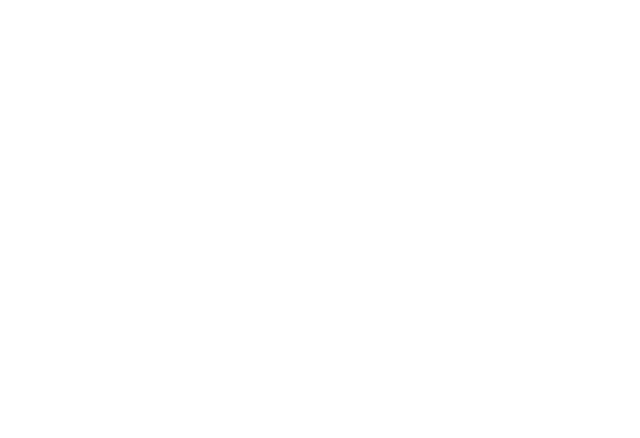
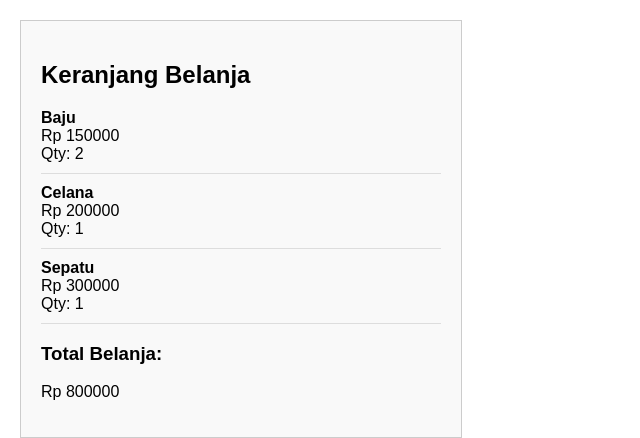
Before and after one commit to ridwansyabani09/FE_Tugas_Besar, a React (Create React App) app: page /cart in a window 1280 px wide. Before the commit this address had no page. Shown: the top 438 px of the page, without its empty margins (0-640 px from the left). Built offline with nearby package versions, Linux system fonts and the light colour scheme.

Commit message:
menambah halaman keranjang belum fix

```diff
--- a/src/App.js
+++ b/src/App.js
@@ -1,20 +1,31 @@
+// App.js
+
 import React from 'react';
 import { BrowserRouter as Router, Routes, Route } from 'react-router-dom';
 import './App.css'; // Import CSS styles
 import Home from './Home'; // Import Home component
 import Login from './Login'; // Import Login component
+import Cart from './Cart'; // Import Cart component
+
 function App() {
+  // Data dummy untuk keranjang belanja
+  const dummyCartItems = [
+    { id: 1, name: 'Baju', price: 150000, quantity: 2 },
+    { id: 2, name: 'Celana', price: 200000, quantity: 1 },
+    { id: 3, name: 'Sepatu', price: 300000, quantity: 1 }
+  ];
+
   return (
     <Router>
       <div className="App">
         <Routes>
           <Route path="/home" element={<Home />} />
           <Route path="/login" element={<Login />} />
+          <Route path="/cart" element={<Cart cartItems={dummyCartItems} />} />
         </Routes>
       </div>
     </Router>
   );
 }
 
-
 export default App;
--- /dev/null
+++ b/src/Cart.js
@@ -0,0 +1,36 @@
+// Cart.js
+
+import React from 'react';
+import styles from './Cart.module.css'; // Import CSS Modules
+
+const Cart = ({ cartItems }) => {
+  // Fungsi untuk menghitung total harga
+  const calculateTotal = () => {
+    let total = 0;
+    cartItems.forEach(item => {
+      total += item.price * item.quantity;
+    });
+    return total;
+  };
+
+  return (
+    <div className={styles.cart}>
+      <h2>Keranjang Belanja</h2>
+      <div className={styles['cart-items']}>
+        {cartItems.map(item => (
+          <div key={item.id} className={styles['cart-item']}>
+            <div className={styles['item-name']}>{item.name}</div>
+            <div className={styles['item-price']}>Rp {item.price}</div>
+            <div className={styles['item-quantity']}>Qty: {item.quantity}</div>
+          </div>
+        ))}
+      </div>
+      <div className={styles['cart-total']}>
+        <h3>Total Belanja:</h3>
+        <p>Rp {calculateTotal()}</p>
+      </div>
+    </div>
+  );
+};
+
+export default Cart;
--- /dev/null
+++ b/src/Cart.module.css
@@ -0,0 +1,28 @@
+.cart {
+    border: 1px solid #ccc;
+    padding: 20px;
+    margin: 20px;
+    max-width: 400px;
+    background-color: #f9f9f9;
+  }
+
+  .cart h2 {
+    margin-bottom: 10px;
+  }
+
+  .cart-items {
+    margin-bottom: 15px;
+  }
+
+  .cart-item {
+    border-bottom: 1px solid #ddd;
+    padding: 10px 0;
+  }
+
+  .cart-item .item-name {
+    font-weight: bold;
+  }
+
+  .cart-total {
+    margin-top: 15px;
+  }
```
